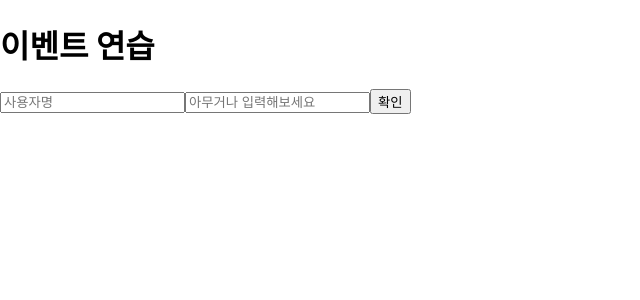
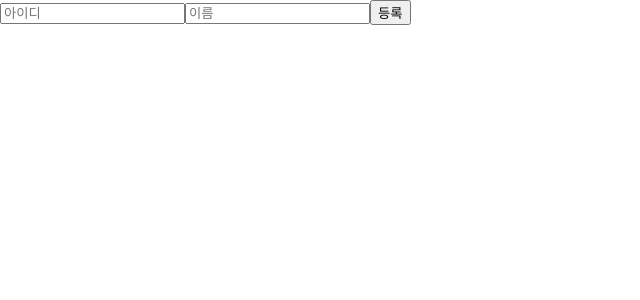
Before and after one commit to kwangmin-park/React_prac, a React (Create React App) app: page / in a window 1280 px wide. Shown: the top 300 px of the page, without its empty margins (0-640 px from the left). Built offline with nearby package versions, Linux system fonts and the light colour scheme.

Commit message:
immer 라이브러리를 사용하지 않은 상태

```diff
--- a/src/App.js
+++ b/src/App.js
@@ -3,10 +3,12 @@
 import './App.css';
 import Say from './ch4/Say';
 import EventPractice from "./ch4/EventPractice";
+import ImmerComponent from "./ch11/ImmerComponent";
 
 function App() {
   return (
-      <EventPractice />
+      <ImmerComponent/>
+      // <EventPractice />
       // <Say></Say>
 
     // <div className="App">
--- /dev/null
+++ b/src/ch11/ImmerComponent.js
@@ -0,0 +1,88 @@
+import React, {useCallback, useRef, useState} from "react";
+
+const ImmerComponent = () => {
+
+    const nextId = useRef(1);
+    const [form, setForm] = useState({
+        name:'',
+        username:''
+    });
+    const [data, setData] = useState({
+        array:[],
+        uselessValue: null,
+    });
+
+    const onChange = useCallback(
+        e=> {
+            const {name, value} = e.target;
+            setForm({
+                ...form,
+                [name]: [value]
+            });
+        },
+        [form]
+    );
+
+    const onSubmit = useCallback(
+        e => {
+            e.preventDefault();
+            const info = {
+                id: nextId.current,
+                name: form.name,
+                username: form.username
+            };
+
+            setData({
+                ...data,
+                array: data.array.concat(info)
+            });
+
+            setForm({
+                name: '',
+                username: ''
+            });
+            nextId.current += 1;
+        },[data, form.name, form.username]
+    );
+
+    const onRemove = useCallback(
+        id => {
+            setData({
+                ...data,
+                array: data.array.filter(info => info.id !== id)
+            });
+        },
+        [data]
+    );
+
+    return (
+        <div>
+            <form onSubmit={onSubmit}>
+                <input
+                    name="username"
+                    placeholder="아이디"
+                    value={form.username}
+                    onChange={onChange}
+                />
+                <input
+                    name="name"
+                    placeholder="이름"
+                    value={form.name}
+                    onChange={onChange}
+                />
+                <button type="submit">등록</button>
+            </form>
+            <div>
+                <ul>
+                    {data.array.map(info => (
+                        <li key = {info.id} onClick={() => onRemove(info.id)}>
+                            {info.username} ({info.name})
+                        </li>
+                    ))}
+                </ul>
+            </div>
+        </div>
+    )
+}
+
+export default React.memo(ImmerComponent);
```
